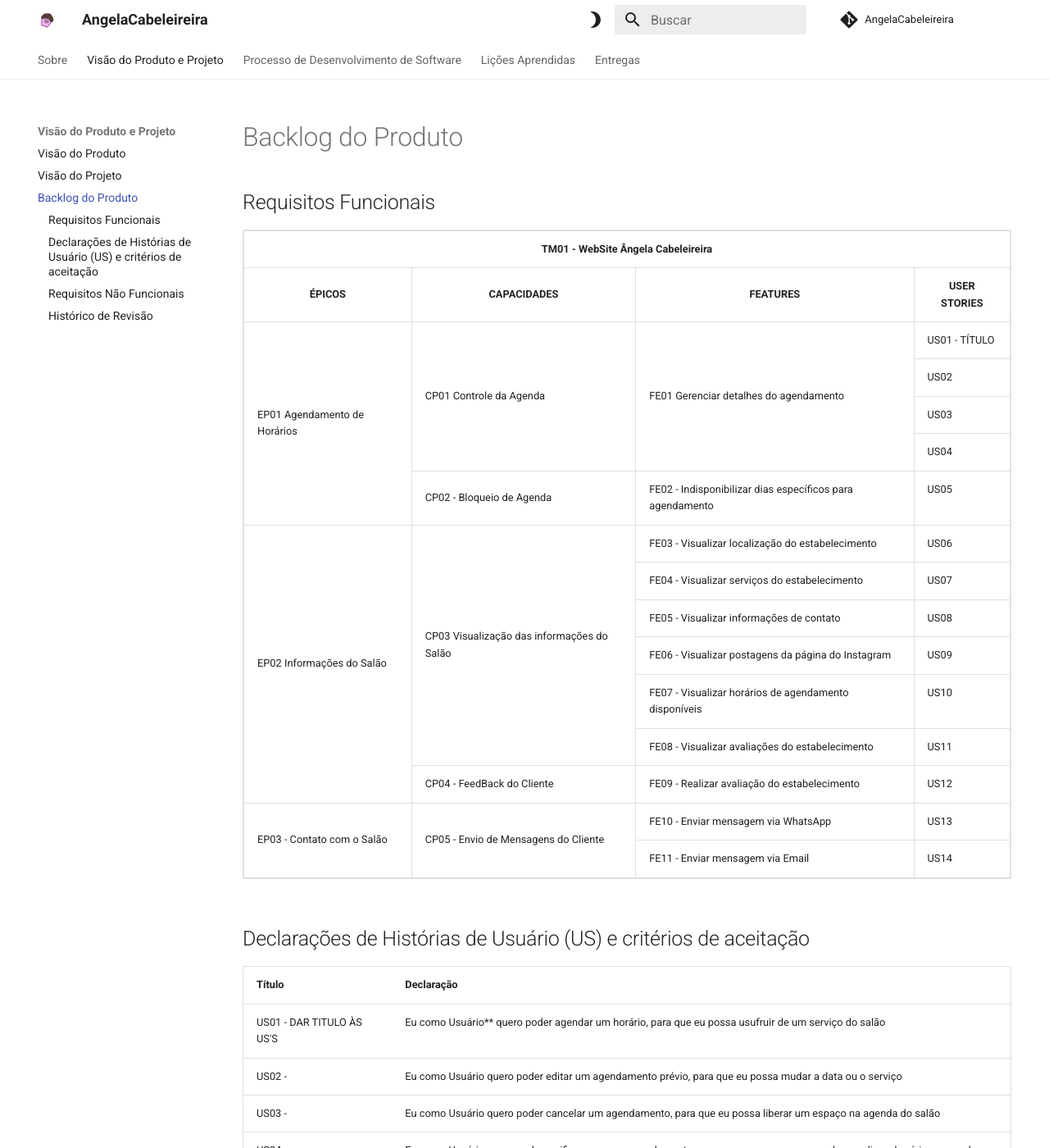
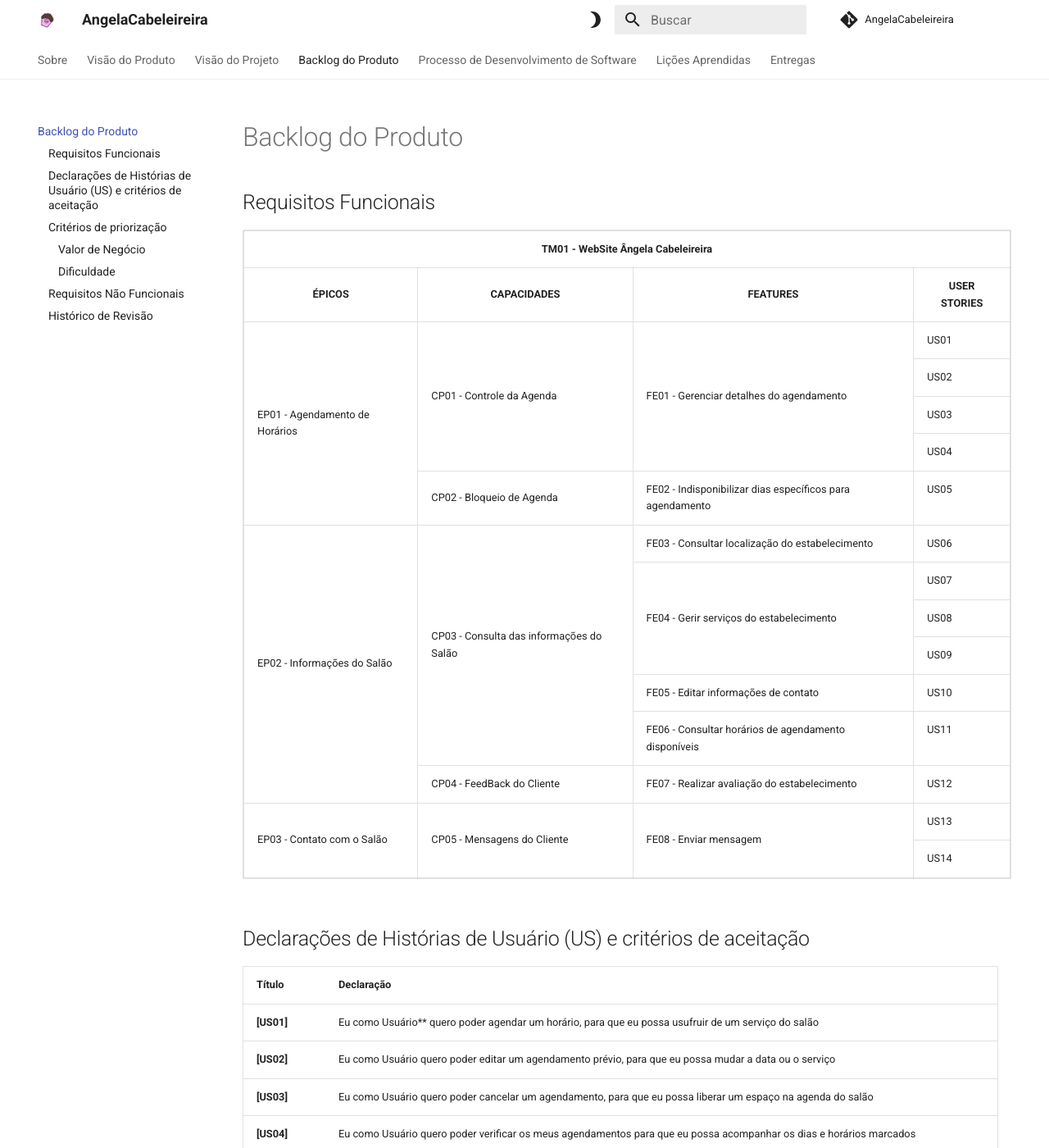
Before and after one commit to mdsreq-fga-unb/2023.2-AngelaCabeleireira, an MkDocs documentation site: the page built from docs/VisaoProdutoEProjeto/backlog.md, in a window 1280 px wide and 1400 px high. Shown: the whole window at 82% size. Built offline with MkDocs 1.6.1 and Material for MkDocs 9.7.7, drawn with Linux system fonts in a browser that asks for light colours; comment, search, counter and statistics services are not loaded; some of the changed text lies outside the part shown.

Commit message:
updated backlog in `backlog.md` and added priorization criteria

```diff
--- a/docs/VisaoProdutoEProjeto/backlog.md
+++ b/docs/VisaoProdutoEProjeto/backlog.md
@@ -1,6 +1,15 @@
 # Backlog do Produto
 
 ## Requisitos Funcionais
+
+<head>
+    <style>
+        li::before {
+            font-weight: bold;
+            margin-right: 0.5em;
+        }
+    </style>
+</head>
 
 <table border=1 style='border-collapse:collapse;table-layout:fixed;'>
  <col>
@@ -16,11 +25,12 @@
   <th align="center" style='vertical-align:middle;'>FEATURES</th>
   <th align="center" style='vertical-align:middle;'>USER STORIES</th>
  </tr>
+ <!-- ÉPICO 01 -->
  <tr>
-  <td rowspan=5 style="vertical-align: middle;">EP01 Agendamento de Horários</td>
-  <td rowspan=4 style="vertical-align: middle;">CP01 Controle da Agenda</td>
-  <td rowspan=4 style="vertical-align: middle;">FE01 Gerenciar detalhes do agendamento</td>
-  <td>US01 - TÍTULO</td>
+  <td rowspan=5 style="vertical-align: middle;">EP01 - Agendamento de Horários</td>
+  <td rowspan=4 style="vertical-align: middle;">CP01 - Controle da Agenda</td>
+  <td rowspan=4 style="vertical-align: middle;">FE01 - Gerenciar detalhes do agendamento</td>
+  <td>US01</td>
  </tr>
  <tr>
   <td>US02</td>
@@ -36,46 +46,45 @@
   <td style="vertical-align: middle;">FE02 - Indisponibilizar dias específicos para agendamento</td>
   <td>US05</td>
  </tr>
+ <!-- ÉPICO 02 -->
  <tr>
-  <td rowspan=7 style="vertical-align: middle;">EP02 Informações do Salão</td>
-  <td rowspan=6 style="vertical-align: middle;">CP03 Visualização das informações do Salão</td>
-  <td style="vertical-align: middle;">FE03 - Visualizar localização do estabelecimento</td>
+  <td rowspan=7 style="vertical-align: middle;">EP02 - Informações do Salão</td>
+  <td rowspan=6 style="vertical-align: middle;">CP03 - Consulta das informações do Salão</td>
+  <td style="vertical-align: middle;">FE03 - Consultar localização do estabelecimento</td>
   <td>US06</td>
  </tr>
  <tr>
-  <td style="vertical-align: middle;">FE04 - Visualizar serviços do estabelecimento</td>
+  <td rowspan=3 style="vertical-align: middle;">FE04 - Gerir serviços do estabelecimento</td>
   <td>US07</td>
  </tr>
  <tr>
-  <td style="vertical-align: middle;">FE05 - Visualizar informações de contato</td>
   <td>US08</td>
  </tr>
  <tr>
-  <td style="vertical-align: middle;">FE06 - Visualizar postagens da página do Instagram</td>
   <td>US09</td>
  </tr>
  <tr>
-  <td style="vertical-align: middle;">FE07 - Visualizar horários de agendamento disponíveis</td>
+  <td style="vertical-align: middle;">FE05 - Editar informações de contato</td>
   <td>US10</td>
  </tr>
  <tr>
-  <td style="vertical-align: middle;">FE08 - Visualizar avaliações do estabelecimento</td>
+  <td style="vertical-align: middle;">FE06 - Consultar horários de agendamento disponíveis</td>
   <td>US11</td>
  </tr>
  <tr>
   <td style="vertical-align: middle;">CP04 - FeedBack do Cliente</td>
-  <td style="vertical-align: middle;">FE09 - Realizar avaliação do estabelecimento</td>
+  <td style="vertical-align: middle;">FE07 - Realizar avaliação do estabelecimento</td>
   <td>US12</td>
  </tr>
+ <!-- ÉPICO 03 -->
  <tr>
   <td rowspan=2 style="vertical-align: middle;">EP03 - Contato com o Salão</td>
-  <td rowspan=2 style="vertical-align: middle;">CP05 - Envio de Mensagens do Cliente</td>
-  <td style="vertical-align: middle;">FE10 - Enviar mensagem via WhatsApp</td>
+  <td rowspan=2 style="vertical-align: middle;">CP05 - Mensagens do Cliente</td>
+  <td rowspan=2 style="vertical-align: middle;">FE08 - Enviar mensagem</td>
   <td>US13</td>
  </tr>
  <tr>
-  <td style="vertical-align: middle;">FE11 - Enviar mensagem via Email</td>
-  <td>US14</td>
+   <td>US14</td>
  </tr>
 </table>
 
@@ -85,24 +94,84 @@
 
 | Título | Declaração |
 | :----- | ---------- |
-| US01 - DAR TITULO ÀS US'S | Eu como Usuário** quero poder agendar um horário, para que eu possa usufruir de um serviço do salão |
-| US02 -  | Eu como Usuário quero poder editar um agendamento prévio, para que eu possa mudar a data ou o serviço |
-| US03 -  | Eu como Usuário quero poder cancelar um agendamento, para que eu possa liberar um espaço na agenda do salão |
-| US04 -  | Eu como Usuário quero poder verificar os meus agendamentos para que eu possa acompanhar os dias e horários marcados |
-| US05 -  | Eu como Administradora quero poder bloquear certos dias da agenda, para que eu possa impossibilitar qualquer agendamento naquele dia |
-| US06 -  | Eu como Cliente quero poder visualizar a localização do salão para que eu possa encontrar rotas para o salão |
-| US07 -  | Eu como Cliente quero poder visualizar os serviços que o salão fornece para que eu possa escolher quando for fazer o agendamento |
-| US08 -  | Eu como Cliente quero poder visualizar as informações de contato do salão, para que eu possa contatar o salão posteriormente |
-| US09 -  | Eu como Cliente quero poder visualizar as postagens do Instagram, para eu eu possa ter uma referência do serviço fornecido |
-| US10 -  | Eu como Usuário quero poder visualizar todos os agendamentos para que eu possa ver quantos tem por dia, e quais dias estão livres |
-| US11 -  | Eu como Usuário quero poder visualizar as avaliações feitas por clientes, para que eu possa ter um retorno do salão |
-| US12 -  | Eu como Cliente quero poder dar minha própria avaliação, para que eu possa contribuir para a reputação do salão |
-| US13 -  | Eu como Cliente quero poder enviar uma mensagem via WhatsApp para o salão, para que eu possa me comunicar com a responsável |
-| US14 -  | Eu como Cliente quero poder enviar uma mensagem via Email para o salão, para que eu possa me comunicar com a responsável |
+| **[US01]** | Eu como Usuário** quero poder agendar um horário, para que eu possa usufruir de um serviço do salão |
+| **[US02]** | Eu como Usuário quero poder editar um agendamento prévio, para que eu possa mudar a data ou o serviço |
+| **[US03]** | Eu como Usuário quero poder cancelar um agendamento, para que eu possa liberar um espaço na agenda do salão |
+| **[US04]** | Eu como Usuário quero poder verificar os meus agendamentos para que eu possa acompanhar os dias e horários marcados |
+| **[US05]** | Eu como Administradora quero poder bloquear certos dias da agenda, para que eu possa impossibilitar qualquer agendamento naquele dia |
+| **[US06]** | Eu como Cliente quero poder calcular a rota da minha localização atual até o salão, para que eu possa ser atendido |
+| **[US07]** | Eu como Administradora quero poder adicionar um novo serviço, para que eu possa disponibilizar aos clientes |
+| **[US08]** | Eu como Administradora quero poder editar um serviço já existente, para que eu possa atualizar suas infomações |
+| **[US09]** | Eu como Administradora quero poder deletar um serviço já existente, para que deixe de ser uma opção para o cliente |
+| **[US10]** | Eu como Administradora quero poder editar as informações de contato do salão, para que eu possa atualizá-las para os clientes |
+| **[US11]** | Eu como Usuário quero poder consultar os agendamentos para que eu possa ver atendimentos marcados, e quais dias estão livres |
+| **[US12]** | Eu como Cliente quero poder dar minha própria avaliação, para que eu possa contribuir para a reputação do salão |
+| **[US13]** | Eu como Cliente quero poder enviar uma mensagem via WhatsApp para o salão, para que eu possa me comunicar com a responsável |
+| **[US14]** | Eu como Cliente quero poder enviar uma mensagem via Email para o salão, para que eu possa me comunicar com a responsável |
 
 ****Usuário = Administradora e Clientes**
 
 <!-- TODO: definir estratégia de priorização e aplicar no backlog; Definir MVP1 e MVP2 com base na priorização. -->
+## Critérios de priorização
+
+Utilizaremos os seguintes critérios de priorização:
+
+### Valor de Negócio
+
+(Business Value) Significa quanto é a contribuição para o produto final, inclui impacto financeiro, satisfação de cliente e benefícios para o negócio. Varia de 1 a 4, da seguinte forma:
+
+<ol>
+    <li>A US fornece um valor mínimo de negócio, ou seja, a funcionalidade resolve apenas uma pequena fração do problema.</li>
+    <li>A US fornece um valor razoável de negócio, ou seja, a funcionalidade propõe resolver uma parte do problema.</li>
+    <li>A US fornece um alto valor de negócio, ou seja, a funcionalidade resolve boa parte do problema.</li>
+    <li>A US fornece um valor considerável de negócio, ou seja, a funcionalidade é indispensável para a solução do problema.</li>
+</ol>
+
+### Dificuldade
+
+(Difficulty) Significa a dificuldade técnica e operacional de desenvolver uma funcionalidade. Varia de 1 a 3, da seguinte forma:
+
+<ol>
+    <li>A US apresenta um alto grau de dificuldade técnica, ou seja, requer um maior esforço para desenvolver a funcionalidade e uma maior competência</li>
+    <li>A US apresenta um médio grau de dificuldade técnica, ou seja, a funcionalidade não é tão difícil de ser implementada, porém requer certa atenção</li>
+    <li>A US apresenta um baixo grau de dificuldade técnica, ou seja, não é necessário tanto esforço para desenvolver a funcionalidade, com uma competência baixa, ou mediana é possível fazer</li>
+</ol>
+
+A pontuação final dos critérios de priorização, será uma simples soma de cada resultado por épico: </br>
+`vn + d = p`
+<table border=0 style='border-collapse:collapse;'>
+ <col span=5>
+ <tr>
+  <td></td>
+  <td></td>
+  <td>Valor de Negócio</td>
+  <td>Dificuldade</td>
+  <td>Pontuação</td>
+ </tr>
+ <tr>
+  <td>EP01</td>
+  <td>Agendamento de horários</td>
+  <td align=center>4</td>
+  <td align=center>1</td>
+  <td align=center>5</td>
+ </tr>
+ <tr>
+  <td>EP02</td>
+  <td>Informações do Salão</td>
+  <td align=center>2</td>
+  <td align=center>3</td>
+  <td align=center>5</td>
+ </tr>
+ <tr>
+  <td>EP03</td>
+  <td>Contato com o Salão</span></td>
+  <td align=center>2</td>
+  <td align=center>2</td>
+  <td align=center>4</td>
+ </tr>
+</table>
+
+<!-- TODO: priorização das US's individualmente -->
 
 ## Requisitos Não Funcionais
 
@@ -113,6 +182,7 @@
 | RNF03  | Usabilidade     | O site deve ser responsivo a diferentes tamanhos de tela e dispositivos |
 | RNF04  | Acessibilidade  | Deve ser acessível para usuários com dificuldades visuais, seguindo as diretrizes de acessibilidade da web (WCAG) |
 | RNF05  | Navegabilidade  | Seguir o plano de navegação de telas estabelecido |
+| RNF06  | Informações     | O site deve conter as informações de contato, localização, postagens do Instagram e avaliações |
 
 ## Histórico de Revisão
 
@@ -120,3 +190,4 @@
 | :--------: | :----: | ----------------------------------------------------------------------------------------------------------------------------- | ------------ |
 | 16/10/2023 | 1.0    | Declaração dos Requisitos Funcionais (de acordo com o framework SAFe) e dos RNF's                                             | Todos        |
 | 22/10/2023 | 1.1    | Correção e Atualização do backlog de acordo com o SAFe   | Guilherme, Vinícius e Yves |
+| 24/10/2023 | 1.2    | Correção do backlog de acordo feedbacks do professor   | Todos |
--- a/mkdocs.yml
+++ b/mkdocs.yml
@@ -7,10 +7,9 @@
 #PageTree
 nav:
   - Sobre: index.md
-  - Visão do Produto e Projeto:
-    - Visão do Produto: VisaoProdutoEProjeto/visaoProduto.md
-    - Visão do Projeto: VisaoProdutoEProjeto/visaoProjeto.md
-    - Backlog do Produto: VisaoProdutoEProjeto/backlog.md
+  - Visão do Produto: VisaoProdutoEProjeto/visaoProduto.md
+  - Visão do Projeto: VisaoProdutoEProjeto/visaoProjeto.md
+  - Backlog do Produto: VisaoProdutoEProjeto/backlog.md
   - Processo de Desenvolvimento de Software: ProcessoDesenv.md
   - Lições Aprendidas: LicoesAprendidas.md
   - Entregas:
```
